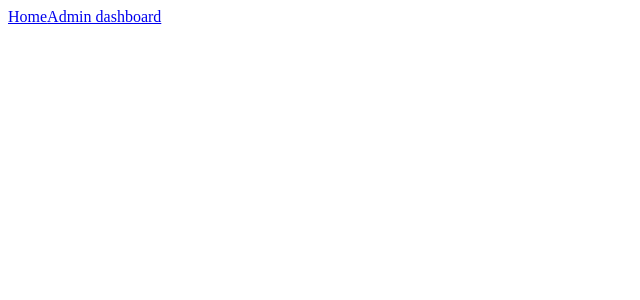
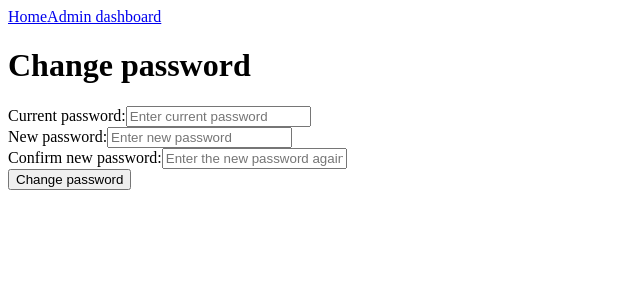
Before and after one commit to abrauninger/zero2prod, a Vue app in the folder frontend/: page /admin/password in a window 1280 px wide. Before the commit this address had no page. Shown: the top 300 px of the page, without its empty margins (0-640 px from the left). Built offline with nearby package versions, Linux system fonts and the light colour scheme; the HTML template or start-up script is replaced by a standard one.

Commit message:
Add 'ChangePasswordForm'; tests pass but backend does not appear to work

```diff
--- a/frontend/src/AdminDashboard.vue
+++ b/frontend/src/AdminDashboard.vue
@@ -6,7 +6,7 @@
   <p>Available actions:</p>
   <ol>
     <li><RouterLink to="/admin/newsletters">Send a newsletter issue</RouterLink></li>
-    <!-- <li><RouterLink to="/admin/password">Change password</RouterLink></li> -->
+    <li><RouterLink to="/admin/password">Change password</RouterLink></li>
   </ol>
   <button @click="logout">Log out</button>
 </template>
--- /dev/null
+++ b/frontend/src/ChangePasswordForm.vue
@@ -0,0 +1,67 @@
+<template>
+  <h1>Change password</h1>
+  <form @submit.prevent="handleSubmit">
+    <div>
+      <label for="currentPassword">Current password:</label>
+      <input
+        type="password"
+        id="currentPassword"
+        v-model="currentPassword"
+        placeholder="Enter current password"
+      />
+    </div>
+
+    <div>
+      <label for="newPassword">New password:</label>
+      <input
+        type="password"
+        id="newPassword"
+        v-model="newPassword"
+        placeholder="Enter new password"
+      />
+    </div>
+
+    <div>
+      <label for="newPasswordCheck">Confirm new password:</label>
+      <input
+        type="password"
+        id="newPasswordCheck"
+        v-model="newPasswordCheck"
+        placeholder="Enter the new password again"
+      />
+    </div>
+
+    <div>
+      <button type="submit">Change password</button>
+    </div>
+
+    <div v-if="errorMessage" class="error-message">
+      {{ errorMessage }}
+    </div>
+
+    <div v-if="infoMessage" class="info-message">
+      {{ infoMessage }}
+    </div>
+  </form>
+</template>
+
+<script setup lang="ts">
+import { ref } from 'vue'
+import type { Ref } from 'vue'
+
+import { changePassword } from './api.ts'
+
+const currentPassword = ref('')
+const newPassword = ref('')
+const newPasswordCheck = ref('')
+const errorMessage: Ref<string | null> = ref(null)
+const infoMessage: Ref<string | null> = ref(null)
+
+const handleSubmit = async () => {
+  // TODO: Handle 401 'unauthorized' in case user navigates directly to this form
+  changePassword(currentPassword.value, newPassword.value, newPasswordCheck.value, {
+    error: errorMessage,
+    info: infoMessage,
+  })
+}
+</script>
--- a/frontend/src/SendNewsletterForm.vue
+++ b/frontend/src/SendNewsletterForm.vue
@@ -7,23 +7,18 @@
     </div>
 
     <div>
-      <label for="name">Plain-text content:</label>
+      <label for="contentText">Plain-text content:</label>
       <input
         type="text"
-        id="content_text"
-        v-model="content_text"
+        id="contentText"
+        v-model="contentText"
         placeholder="Enter plain-text content"
       />
     </div>
 
     <div>
-      <label for="name">HTML content:</label>
-      <input
-        type="text"
-        id="content_html"
-        v-model="content_html"
-        placeholder="Enter HTML content"
-      />
+      <label for="contentHtml">HTML content:</label>
+      <input type="text" id="contentHtml" v-model="contentHtml" placeholder="Enter HTML content" />
     </div>
 
     <div>
@@ -48,15 +43,16 @@ import { v4 as uuidv4 } from 'uuid'
 import { publishNewsletter } from './api.ts'
 
 const title = ref('')
-const content_text = ref('')
-const content_html = ref('')
+const contentText = ref('')
+const contentHtml = ref('')
 const errorMessage: Ref<string | null> = ref(null)
 const infoMessage: Ref<string | null> = ref(null)
 
 const idempotency_key = uuidv4()
 
 const handleSubmit = async () => {
-  publishNewsletter(title.value, content_text.value, content_html.value, idempotency_key, {
+  // TODO: Handle 401 'unauthorized' in case user navigates directly to this form
+  publishNewsletter(title.value, contentText.value, contentHtml.value, idempotency_key, {
     error: errorMessage,
     info: infoMessage,
   })
--- a/frontend/src/SubscribeForm.vue
+++ b/frontend/src/SubscribeForm.vue
@@ -7,7 +7,7 @@
     </div>
 
     <div>
-      <label for="name">Email address:</label>
+      <label for="email">Email address:</label>
       <input type="text" id="email" v-model="email" placeholder="Enter your email address" />
     </div>
 
--- a/frontend/src/api.ts
+++ b/frontend/src/api.ts
@@ -32,21 +32,40 @@ export function addSubscriber(name: string, email: string, messages: Messages) {
 
 export function publishNewsletter(
   title: string,
-  content_text: string,
-  content_html: string,
-  idempotency_key: string,
+  contentText: string,
+  contentHtml: string,
+  idempotencyKey: string,
   messages: Messages,
 ) {
   return fetchWithPost(
     '/api/admin/newsletters',
     {
       title,
-      content_text,
-      content_html,
-      idempotency_key,
+      content_text: contentText,
+      content_html: contentHtml,
+      idempotency_key: idempotencyKey,
     },
     messages,
     'Your newsletter publish request has been accepted, and emails will go out shortly.',
+  )
+}
+
+export function changePassword(
+  currentPassword: string,
+  newPassword: string,
+  newPasswordCheck: string,
+  messages: Messages,
+) {
+  // TODO: Verify the two new password match on the client side without sending to the API.
+  return fetchWithPost(
+    '/api/admin/password',
+    {
+      current_password: currentPassword,
+      new_password: newPassword,
+      new_password_check: newPasswordCheck,
+    },
+    messages,
+    'Your password has been changed.',
   )
 }
 
--- a/frontend/src/router/index.ts
+++ b/frontend/src/router/index.ts
@@ -3,7 +3,8 @@ import { createRouter, createWebHistory } from 'vue-router'
 import SubscribeForm from '../SubscribeForm.vue'
 import LoginForm from '../LoginForm.vue'
 import AdminDashboard from '../AdminDashboard.vue'
-import SendNewsLetterForm from '../SendNewsletterForm.vue'
+import SendNewsletterForm from '../SendNewsletterForm.vue'
+import ChangePasswordForm from '../ChangePasswordForm.vue'
 
 const router = createRouter({
   history: createWebHistory(import.meta.env.BASE_URL),
@@ -11,7 +12,8 @@ const router = createRouter({
     { path: '/', component: SubscribeForm },
     { path: '/login', component: LoginForm },
     { path: '/admin', component: AdminDashboard },
-    { path: '/admin/newsletters', component: SendNewsLetterForm },
+    { path: '/admin/newsletters', component: SendNewsletterForm },
+    { path: '/admin/password', component: ChangePasswordForm },
   ],
 })
 
```
Also changed, not shown: 2 other files (tests, documents, lock files or other folders).
